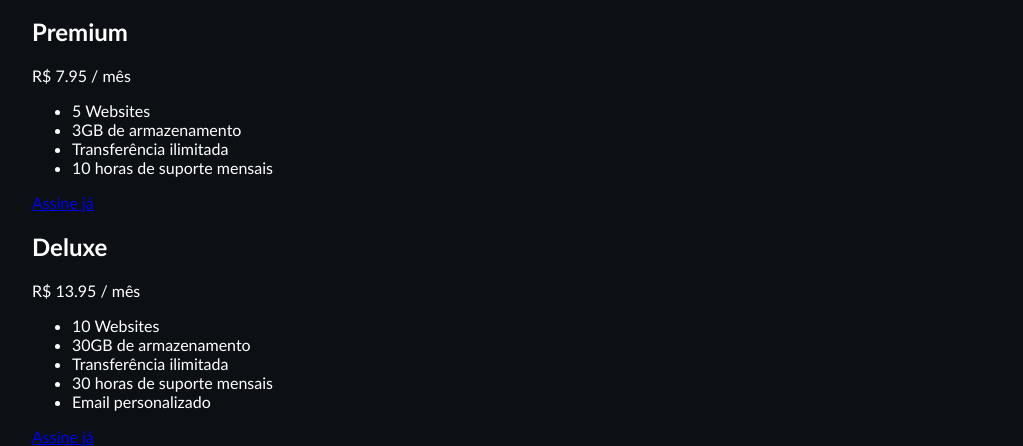
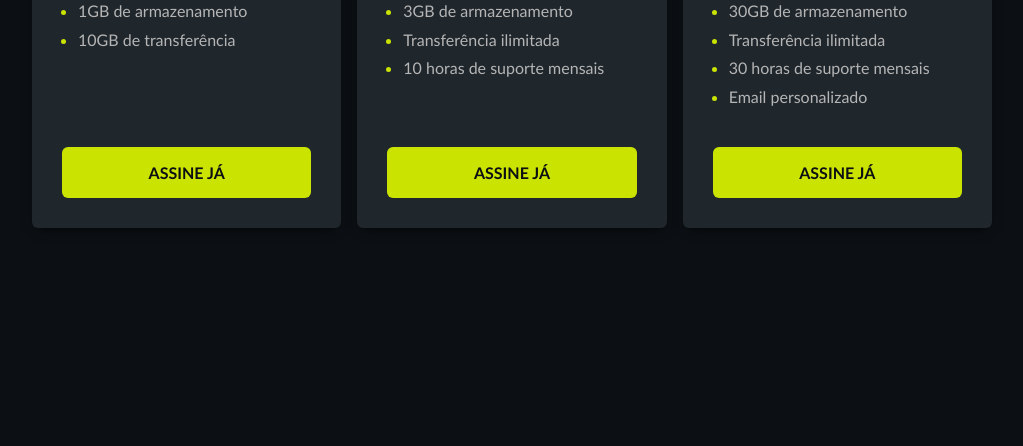
Before and after one commit to RachelS2/price_cards, a plain HTML site: page index.html in a window 1280 px wide. Shown: the part 435-881 px from the top of the page, without its empty margins (128-1151 px from the left). After the commit the page ends 800 px from the top, so only its background shows below. Drawn offline with Linux system fonts and the light colour scheme.

Commit message:
formatando os cards no css

```diff
--- a/estilo.css
+++ b/estilo.css
@@ -26,6 +26,7 @@ body{
     font-size: 36px;
     text-transform: uppercase;
     margin-left: 16px;
+    letter-spacing: 2px;
 }
 
 .header_nav ul{
@@ -53,3 +54,66 @@ a.header_nav__active{
     color: #0c1014;
     pointer-events: none;
 }
+
+.pricing{
+    display: flex;
+    gap: 16px;
+}
+
+.pricing_plan{
+    flex: 1;
+    background-color: #1f262c;
+    padding: 30px;
+    border-radius: 6px;
+    box-shadow: 0 5px 12px -6px black;
+    display: flex;
+    flex-direction: column;
+}
+
+.pricing_plan p{
+    margin-top: 0;
+}
+
+.pricing_plan_title{
+    text-transform: uppercase;
+    border-bottom: 2px solid #cbe300;
+    margin-top: 0;
+    padding-bottom: 10px;
+    letter-spacing: 2px;
+}
+
+.pricing_plan_price{
+    font-size: 33px;
+}
+
+.pricing_plan_features{
+    margin: 0 0 35px;
+    color: #b5b5b5;
+    padding-left: 16px;
+    line-height: 1.8;
+    flex-grow: 1;
+}
+
+/* configuração das "Bolinhas" de cada elemento da lista (pseudo-elemento)*/
+.pricing_plan_features li::marker{
+    color: #cbe300;
+}
+
+.pricing_plan_cta{
+    text-decoration: none;
+    color: #0c1014;
+    background-color: #cbe300;
+    border-radius: 6px;
+    text-transform: uppercase;
+    font-size: 16px;
+    font-weight: bold;
+    padding: 16px 10px;
+    text-align: center;
+}
+
+/*pseudo-classe*/
+.pricing_plan_cta:hover{
+    outline: 2px solid #cbe300;
+    background-color: transparent;
+    color: white;
+}
--- a/index.html
+++ b/index.html
@@ -32,9 +32,7 @@
             </ul>
             <a href="#" class="pricing_plan_cta">Assine já</a>
         </div>
-    </section>
 
-    <section class="pricing">
         <div class="pricing_plan">
             <h2 class="pricing_plan_title">Premium</h2>
             <p><span class="pricing_plan_price">R$ 7.95</span> / mês</p>
@@ -46,9 +44,7 @@
             </ul>
             <a href="#" class="pricing_plan_cta">Assine já</a>
         </div>
-    </section>
 
-    <section class="pricing">
         <div class="pricing_plan">
             <h2 class="pricing_plan_title">Deluxe</h2>
             <p><span class="pricing_plan_price">R$ 13.95</span> / mês</p>
```
